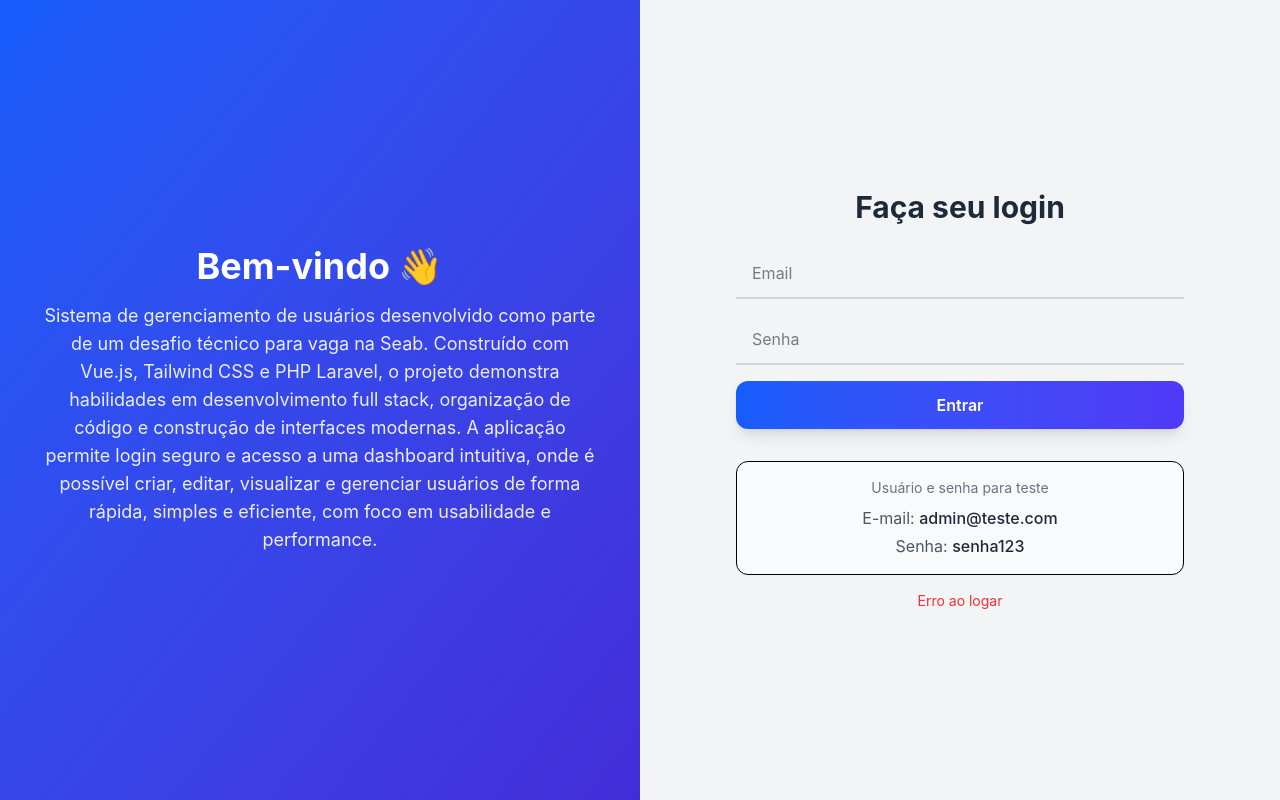
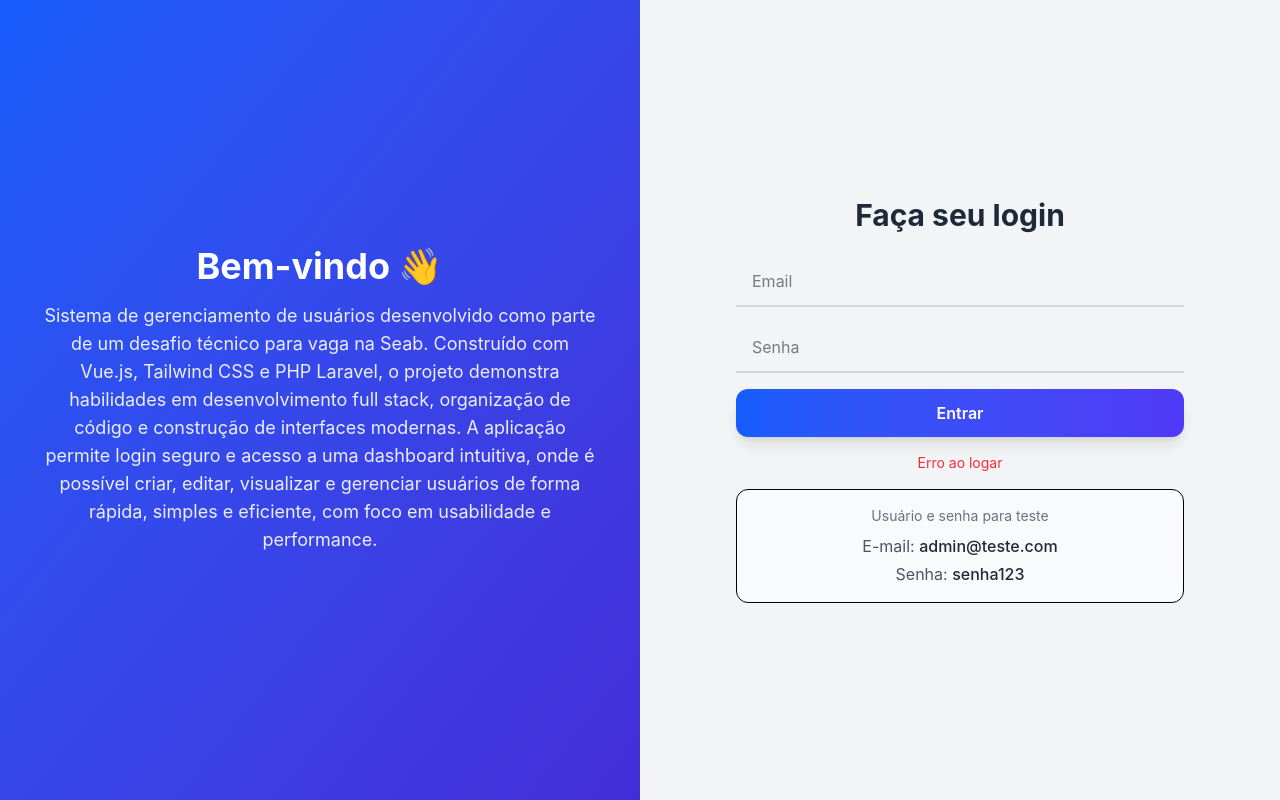
Before and after one commit to Wesleygmssa/vue-desafio-sesab, a Vue app: page /login in a window 1280 px wide. Both pictures are taken after a click on the button "Entrar". Built offline with nearby package versions, Linux system fonts and the light colour scheme; no server answers.

Commit message:
Adiciona exibição de mensagem de erro no componente Login.vue

```diff
--- a/src/views/Login.vue
+++ b/src/views/Login.vue
@@ -89,6 +89,10 @@ async function login() {
             <span v-else>Entrar</span>
           </button>
 
+          <p v-if="error" class="text-red-500 text-sm text-center">
+            {{ error }}
+          </p>
+
           <div class="mt-4 p-4 rounded-xl border bg-gray-50 text-center">
             <p class="text-sm text-gray-500 mb-2">Usuário e senha para teste</p>
 
@@ -103,10 +107,6 @@ async function login() {
               </div>
             </div>
           </div>
-
-          <p v-if="error" class="text-red-500 text-sm text-center">
-            {{ error }}
-          </p>
         </div>
       </div>
     </div>
```
